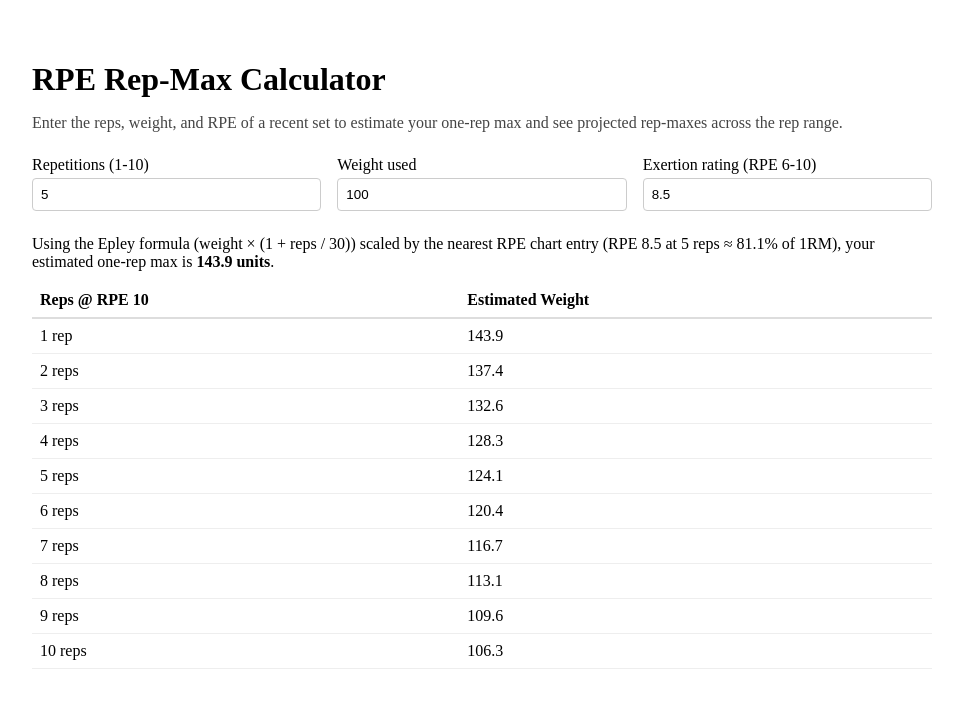
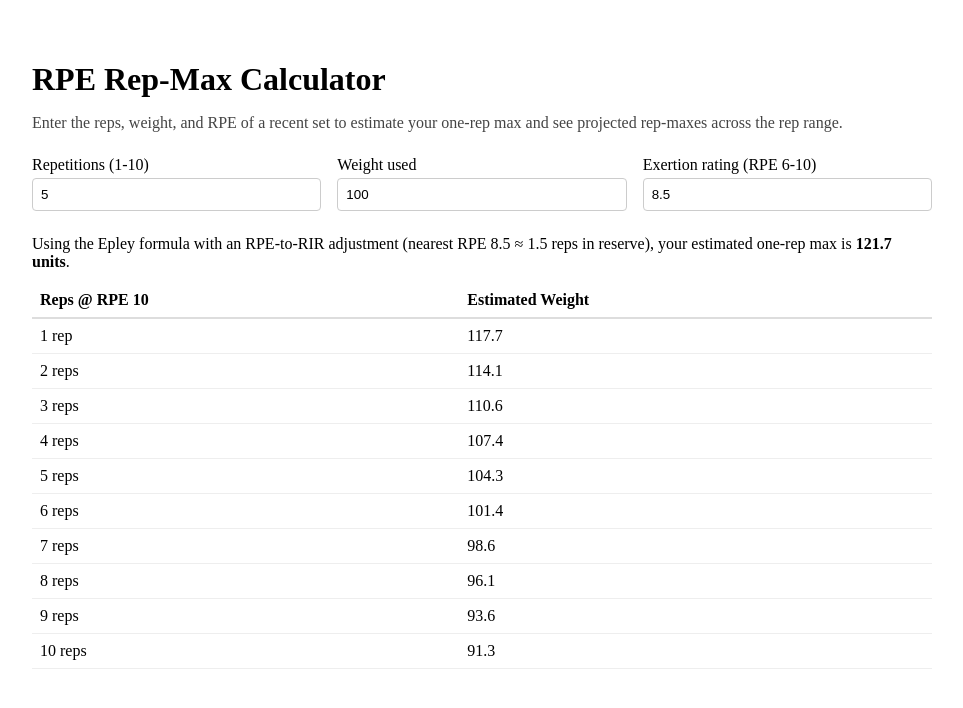
Before and after one commit to ipwnponies/personal-pwa, a Next.js app: page /fitness in a window 1280 px wide. Shown: the top 708 px of the page, without its empty margins (158-1121 px from the left). Built offline with nearby package versions, Linux system fonts and the light colour scheme.

Commit message:
Use RPE-to-RIR adjustment instead of chart

```diff
--- a/pages/fitness/index.jsx
+++ b/pages/fitness/index.jsx
@@ -1,120 +1,39 @@
 import React, { useMemo, useState } from 'react';
 
-const rpeChart = {
-  10: {
-    1: 100,
-    2: 95.5,
-    3: 92.2,
-    4: 89.2,
-    5: 86.3,
-    6: 83.7,
-    7: 81.1,
-    8: 78.6,
-    9: 76.2,
-    10: 73.9,
-  },
-  9.5: {
-    1: 97.8,
-    2: 94.5,
-    3: 91.3,
-    4: 88.3,
-    5: 85.7,
-    6: 83.1,
-    7: 80.6,
-    8: 78.2,
-    9: 75.8,
-    10: 73.6,
-  },
-  9: {
-    1: 95.5,
-    2: 92.2,
-    3: 89.2,
-    4: 86.3,
-    5: 83.7,
-    6: 81.1,
-    7: 78.6,
-    8: 76.2,
-    9: 73.9,
-    10: 71.7,
-  },
-  8.5: {
-    1: 92.2,
-    2: 89.2,
-    3: 86.3,
-    4: 83.7,
-    5: 81.1,
-    6: 78.6,
-    7: 76.2,
-    8: 73.9,
-    9: 71.7,
-    10: 69.5,
-  },
-  8: {
-    1: 89.2,
-    2: 86.3,
-    3: 83.7,
-    4: 81.1,
-    5: 78.6,
-    6: 76.2,
-    7: 73.9,
-    8: 71.7,
-    9: 69.5,
-    10: 67.3,
-  },
-  7.5: {
-    1: 86.3,
-    2: 83.7,
-    3: 81.1,
-    4: 78.6,
-    5: 76.2,
-    6: 73.9,
-    7: 71.7,
-    8: 69.5,
-    9: 67.3,
-    10: 65.2,
-  },
-  7: {
-    1: 83.7,
-    2: 81.1,
-    3: 78.6,
-    4: 76.2,
-    5: 73.9,
-    6: 71.7,
-    7: 69.5,
-    8: 67.3,
-    9: 65.2,
-    10: 63.2,
-  },
-  6.5: {
-    1: 81.1,
-    2: 78.6,
-    3: 76.2,
-    4: 73.9,
-    5: 71.7,
-    6: 69.5,
-    7: 67.3,
-    8: 65.2,
-    9: 63.2,
-    10: 61.1,
-  },
-  6: {
-    1: 78.6,
-    2: 76.2,
-    3: 73.9,
-    4: 71.7,
-    5: 69.5,
-    6: 67.3,
-    7: 65.2,
-    8: 63.2,
-    9: 61.1,
-    10: 59.2,
-  },
+const rpeToRirLookup = {
+  10: 0,
+  9.5: 0.5,
+  9: 1,
+  8.5: 1.5,
+  8: 2,
+  7.5: 2.5,
+  7: 3,
+  6.5: 3.5,
+  6: 4,
 };
 
-function getNearestChart(rpe) {
-  const available = Object.keys(rpeChart).map(parseFloat);
-  return available.reduce((prev, current) => {
+function getNearestRir(rpe) {
+  const rpeValues = Object.keys(rpeToRirLookup).map(parseFloat);
+  const closestRpe = rpeValues.reduce((prev, current) => {
     return Math.abs(current - rpe) < Math.abs(prev - rpe) ? current : prev;
+  });
+
+  return { rpe: closestRpe, rir: rpeToRirLookup[closestRpe] };
+}
+
+function calculateOneRmEpley(weight, reps, rir) {
+  const effectiveReps = reps + rir;
+  return weight * (1 + effectiveReps / 30);
+}
+
+function buildRepMaxTable(estimatedOneRm) {
+  return Array.from({ length: 10 }, (_, index) => {
+    const repCount = index + 1;
+    const weightAtRpe10 = estimatedOneRm / (1 + repCount / 30);
+    return {
+      repCount,
+      weight: weightAtRpe10,
+    };
   });
 }
 
@@ -140,25 +59,13 @@ export default function FitnessRpeCalculator() {
       return { error: 'Enter an RPE value between 6 and 10.' };
     }
 
-    const nearestRpe = getNearestChart(rpeNum);
-    const percentAtInput = rpeChart[nearestRpe][repsInt];
-
-    if (!percentAtInput) {
-      return { error: 'No chart data for that repetition and RPE combination.' };
-    }
-
-    const baseEpleyOneRm = weightNum * (1 + repsInt / 30);
-    const estimatedOneRm = baseEpleyOneRm / (percentAtInput / 100);
-    const repMaxes = Object.entries(rpeChart[10]).map(([repCount, percent]) => {
-      return {
-        repCount: Number(repCount),
-        weight: estimatedOneRm * (percent / 100),
-      };
-    });
+    const { rpe: nearestRpe, rir } = getNearestRir(rpeNum);
+    const estimatedOneRm = calculateOneRmEpley(weightNum, repsInt, rir);
+    const repMaxes = buildRepMaxTable(estimatedOneRm);
 
     return {
       nearestRpe,
-      percentAtInput,
+      rir,
       estimatedOneRm,
       repMaxes,
     };
@@ -222,10 +129,9 @@ export default function FitnessRpeCalculator() {
       ) : (
         <section>
           <p style={{ marginBottom: '0.75rem' }}>
-            Using the Epley formula (weight × (1 + reps / 30)) scaled by the nearest RPE
-            chart entry (RPE {calculation.nearestRpe.toFixed(1)} at {repetitions} reps ≈{' '}
-            {calculation.percentAtInput}% of 1RM), your estimated one-rep max is{' '}
-            <strong>{calculation.estimatedOneRm.toFixed(1)} units</strong>.
+            Using the Epley formula with an RPE-to-RIR adjustment (nearest RPE{' '}
+            {calculation.nearestRpe.toFixed(1)} ≈ {calculation.rir.toFixed(1)} reps in reserve),
+            your estimated one-rep max is <strong>{calculation.estimatedOneRm.toFixed(1)} units</strong>.
           </p>
 
           <div style={{ overflowX: 'auto' }}>
```
